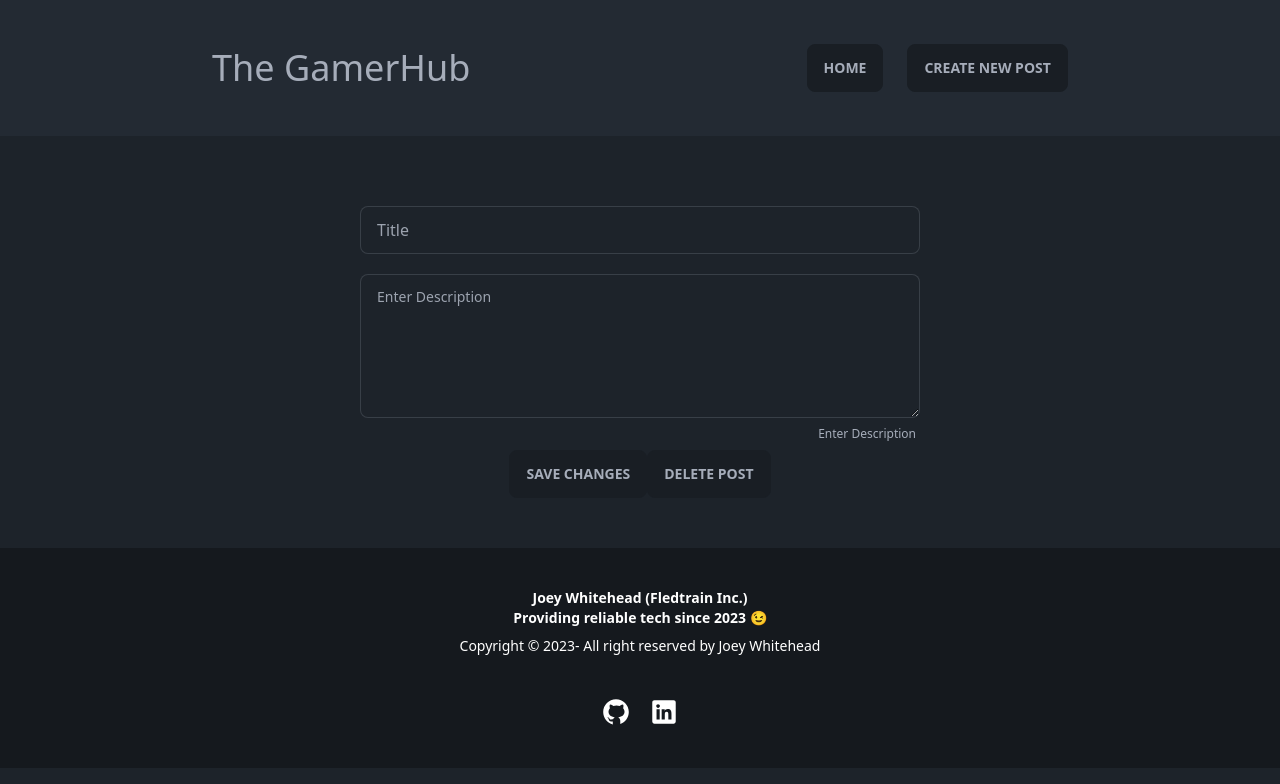
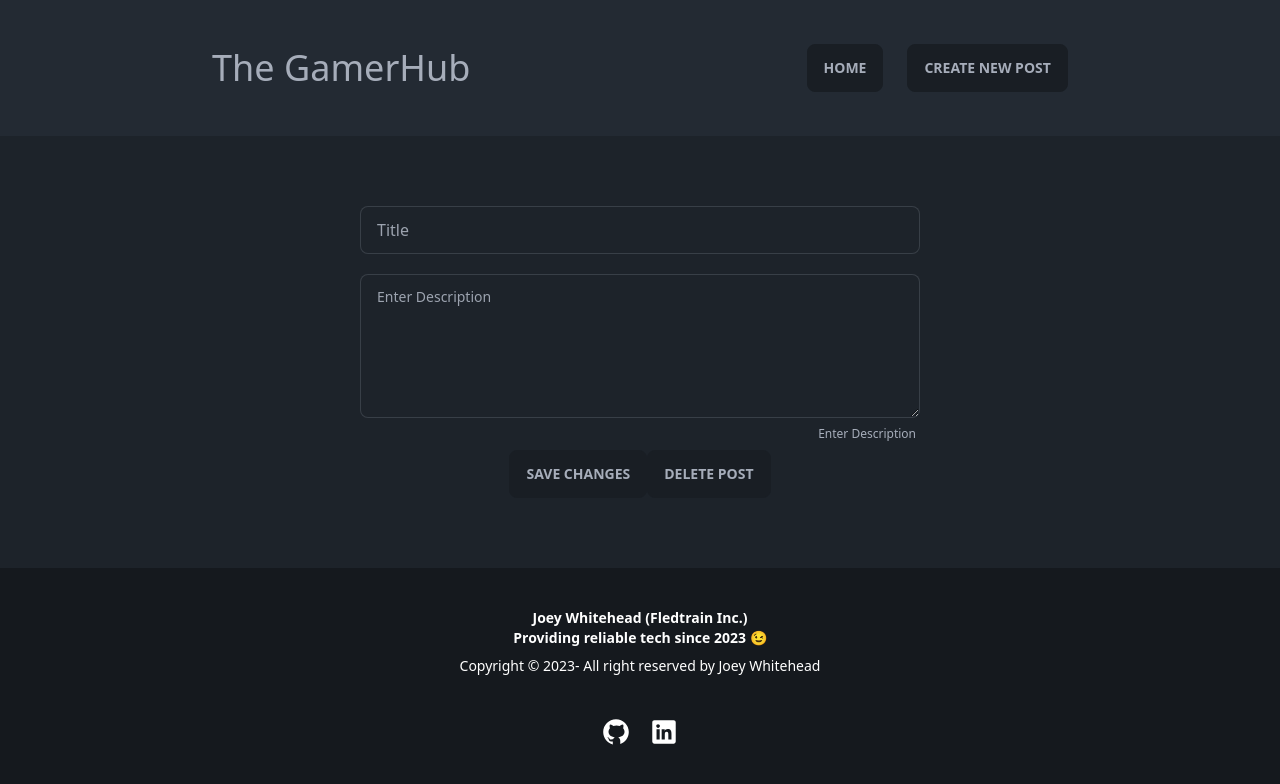
Before and after one commit to Fledtrain/web102_hobbyhub, a React (Vite) app: page /update/1 in a window 1280 px wide. Shown: the top 784 px of the page. Built offline with nearby package versions, Linux system fonts and the light colour scheme; no server answers; the database is empty.

Commit message:
Fixed margin on footer

```diff
--- a/src/components/Footer.jsx
+++ b/src/components/Footer.jsx
@@ -5,7 +5,7 @@ const Footer = () => {
 
     return (
         <>
-            <footer className="footer footer-center p-10 bg-base-300 text-primary-content">
+            <footer className="footer footer-center p-10 mt-5 bg-base-300 text-primary-content">
                 <aside>
                     {/* <svg width="50" height="50" viewBox="0 0 24 24" xmlns="http://www.w3.org/2000/svg" fillRule="evenodd" clipRule="evenodd" className="inline-block fill-current"><path d="M22.672 15.226l-2.432.811.841 2.515c.33 1.019-.209 2.127-1.23 2.456-1.15.325-2.148-.321-2.463-1.226l-.84-2.518-5.013 1.677.84 2.517c.391 1.203-.434 2.542-1.831 2.542-.88 0-1.601-.564-1.86-1.314l-.842-2.516-2.431.809c-1.135.328-2.145-.317-2.463-1.229-.329-1.018.211-2.127 1.231-2.456l2.432-.809-1.621-4.823-2.432.808c-1.355.384-2.558-.59-2.558-1.839 0-.817.509-1.582 1.327-1.846l2.433-.809-.842-2.515c-.33-1.02.211-2.129 1.232-2.458 1.02-.329 2.13.209 2.461 1.229l.842 2.515 5.011-1.677-.839-2.517c-.403-1.238.484-2.553 1.843-2.553.819 0 1.585.509 1.85 1.326l.841 2.517 2.431-.81c1.02-.33 2.131.211 2.461 1.229.332 1.018-.21 2.126-1.23 2.456l-2.433.809 1.622 4.823 2.433-.809c1.242-.401 2.557.484 2.557 1.838 0 .819-.51 1.583-1.328 1.847m-8.992-6.428l-5.01 1.675 1.619 4.828 5.011-1.674-1.62-4.829z"></path></svg> */}
                     <p className="font-bold">
```
